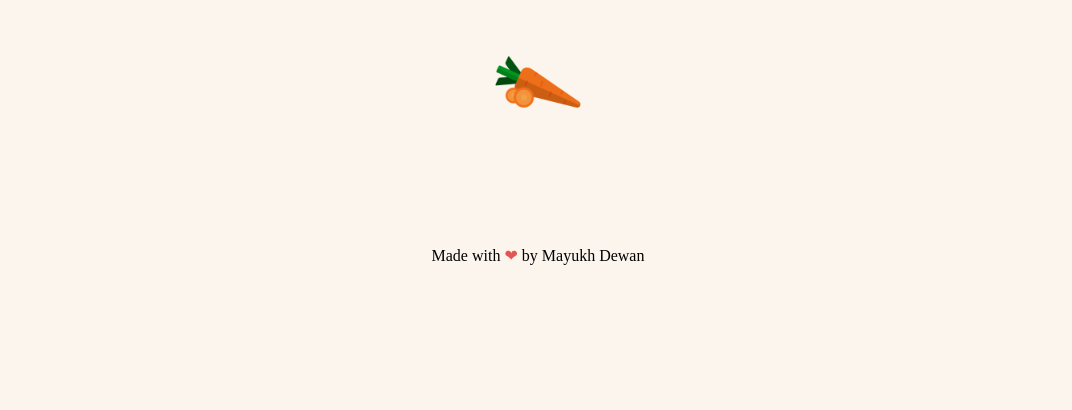
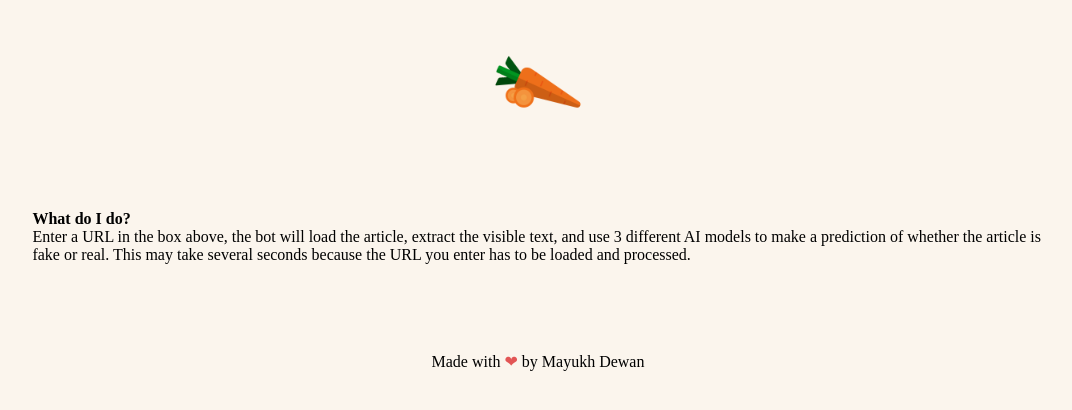
Before and after one commit to mayukh3333/CheckMyCarrots, a Flask app: page / in a window 1280 px wide. Shown: the part 291-701 px from the top of the page, without its empty margins (102-1174 px from the left). Run offline with Flask 2, Linux system fonts and the light colour scheme; parts of the project's set-up code (start-up, migrations or seed data) failed here and were passed over.

Commit message:
Update index.html

```diff
--- a/templates/index.html
+++ b/templates/index.html
@@ -44,18 +44,18 @@
             {{ prediction_text }}
         </div>
 
-        <!---<div style="margin-top: 20px;">
-            <p><b>What is this thing?</b><br> This artificial intelligence can predict whether a news article is fake or real based on the words used in the article.
-            </p>
+        <div style="margin-top: 20px;">
+            <!---<p><b>What is this thing?</b><br> This artificial intelligence can predict whether a news article is fake or real based on the words used in the article.
+            </p>--->
             <p><b>What do I do?</b><br> Enter a URL in the box above, the bot will load the article, extract the visible text, and use 3 different AI models to make a prediction of whether the article is fake or real. This may take several seconds because
                 the URL you enter has to be loaded and processed.
             </p>
-            <p><b>Any article I want?</b> <br> The model has been trained only on political news. Anything outside of that domain is unlikely to produce credible results. Bot will not load articles from Bloomberg.com because of their robots.txt policy.
+            <!---<p><b>Any article I want?</b> <br> The model has been trained only on political news. Anything outside of that domain is unlikely to produce credible results. Bot will not load articles from Bloomberg.com because of their robots.txt policy.
             </p>
             <p>
                 I have more questions, comments, and concern Email me <a href="mailto:mayukhdewan@gmail.com">here</a>
-            </p>
-        </div>--->
+            </p>--->
+        </div>
 
         <!--<div class = 'footer'>-->
         <br>
```
